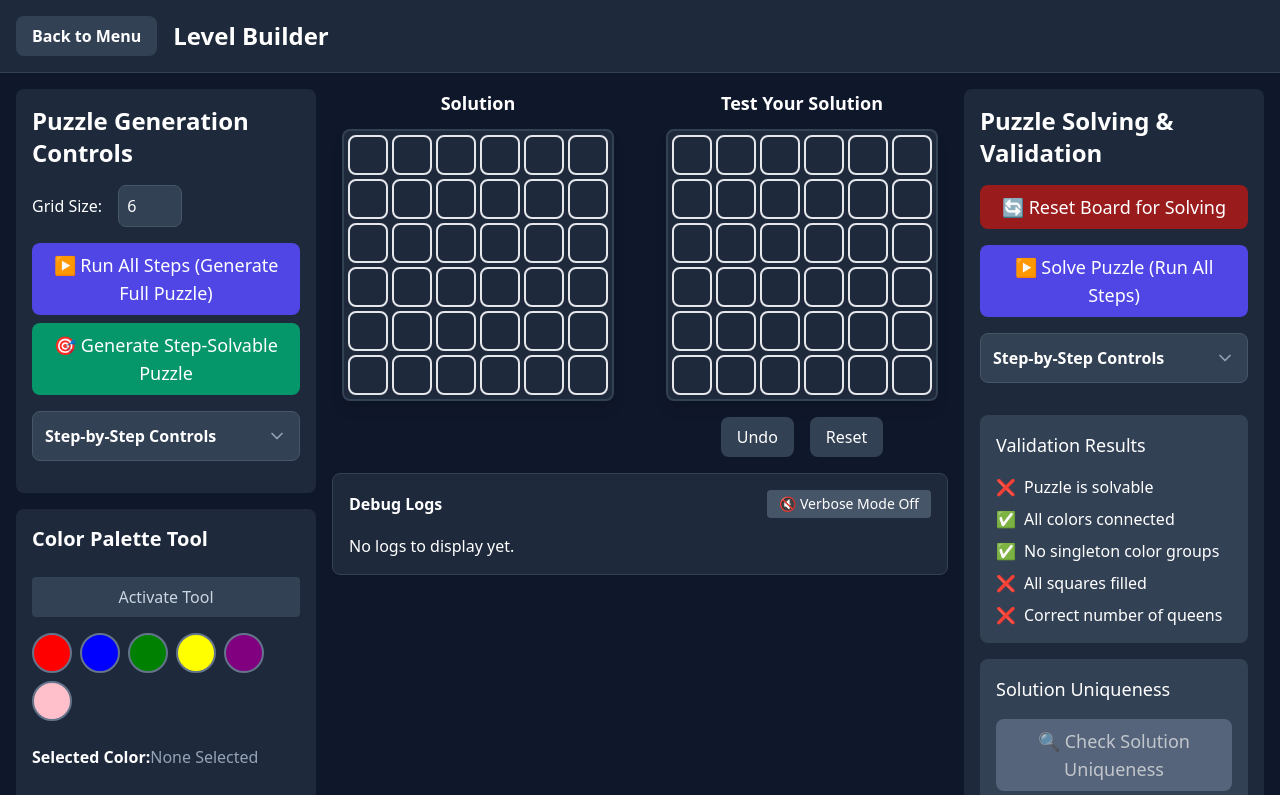
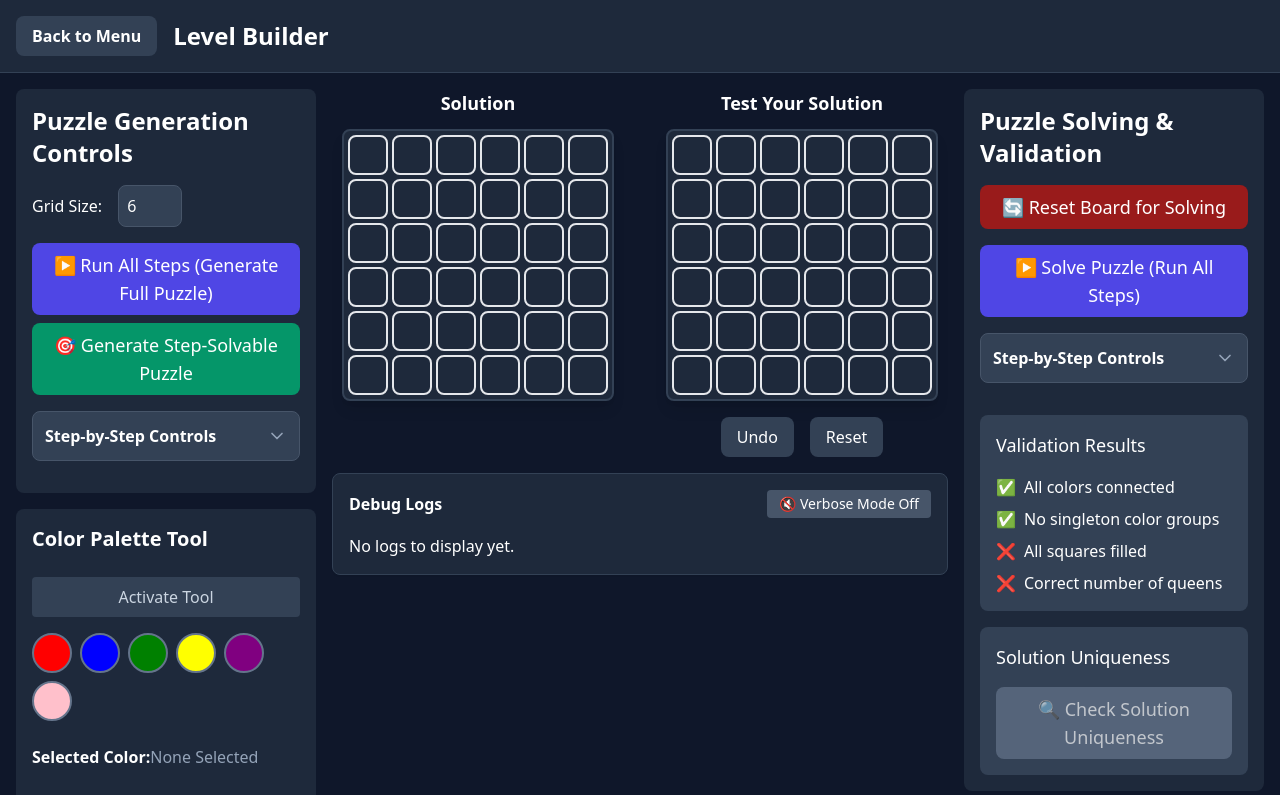
Before and after one commit to Crushford/Cassowary-Games, a Vue app: page /level-builder in a window 1280 px wide. Shown: the top 795 px of the page. Built offline with nearby package versions, Linux system fonts and the light colour scheme.

Commit message:
Remove ispuzzlesolvable

```diff
--- a/src/components/GameStateExport.vue
+++ b/src/components/GameStateExport.vue
@@ -51,7 +51,6 @@ const exportText = computed(() => {
 
   // Get validation state
   const { queenCountValid, allFilled, colorGroupsValid } = gameStore.validatePuzzle();
-  const isSolvable = gameStore.isPuzzleSolvable();
 
   // Get color group details
   const colorGroups = new Map<string, string[]>();
@@ -101,7 +100,6 @@ Validation State:
 - Queen count valid: ${queenCountValid}
 - All squares filled: ${allFilled}
 - Color groups valid: ${colorGroupsValid}
-- Is solvable: ${isSolvable}
 
 Color Group Details:
 ${colorGroupDetails}`;
--- a/src/components/PuzzleSolvingPanel.vue
+++ b/src/components/PuzzleSolvingPanel.vue
@@ -66,10 +66,6 @@
     <div class="flex flex-col gap-2 p-4 bg-slate-700 rounded-lg">
       <h3 class="text-lg font-medium text-white mb-2">Validation Results</h3>
       <div class="flex items-center gap-2">
-        <span :class="checkmarkClass(isSolvable)">{{ isSolvable ? '✅' : '❌' }}</span>
-        <span class="text-white">Puzzle is solvable</span>
-      </div>
-      <div class="flex items-center gap-2">
         <span :class="checkmarkClass(colorsConnected)">{{ colorsConnected ? '✅' : '❌' }}</span>
         <span class="text-white">All colors connected</span>
       </div>
@@ -120,11 +116,6 @@ const Accordion = defineAsyncComponent(() => import('./Accordion.vue'));
 const gameStore = useGameStore();
 
 // Computed properties for validation states
-const isSolvable = computed(() => {
-  const { queenCountValid, allFilled, colorGroupsValid } = gameStore.validatePuzzle();
-  return queenCountValid && allFilled && colorGroupsValid;
-});
-
 const colorsConnected = computed(() => {
   const colors = new Set<string>();
   for (let row = 0; row < gameStore.gridSize; row++) {
--- a/src/stores/gameStore.ts
+++ b/src/stores/gameStore.ts
@@ -139,6 +139,7 @@ export const useGameStore = defineStore('game', {
       this.playerMarks = Array.from({ length: this.gridSize }, () =>
         Array(this.gridSize).fill(null as MarkType)
       );
+      this.addDebugLog('playerMarks RESET by initializeGrid');
     },
 
     // Helper method to add debug logs
@@ -198,6 +199,7 @@ export const useGameStore = defineStore('game', {
         const lastPlayerMarks = this.moveHistory.pop();
         if (lastPlayerMarks) {
           this.playerMarks = lastPlayerMarks;
+          this.addDebugLog('playerMarks RESET by handleUndo');
         }
       }
     },
@@ -338,12 +340,14 @@ export const useGameStore = defineStore('game', {
 
       // Clear all playerMarks
       clearMarkers(this.playerMarks);
+      this.addDebugLog('playerMarks CLEARED by clearQueensAndFlags');
 
       this.isComplete = false;
     },
 
     clearMarkers() {
       clearMarkers(this.playerMarks);
+      this.addDebugLog('playerMarks CLEARED by clearMarkers');
     },
 
     hasAnySolutionQueens(): boolean {
@@ -1373,29 +1377,6 @@ export const useGameStore = defineStore('game', {
       }
     },
 
-    // Method to check if a puzzle can be solved using solver steps
-    isPuzzleSolvable(): boolean {
-      // Save current state
-      const currentQueens = [...this.queenPositions];
-
-      // Clear the board
-      this.clearQueensAndFlags();
-
-      // Run solver steps
-      this.runAllSolverSteps();
-
-      // Check if we got the correct number of queens
-      const success = this.queenPositions.length === this.gridSize;
-
-      // Restore original state
-      this.clearQueensAndFlags();
-      for (const pos of currentQueens) {
-        this.placeQueen(pos.row, pos.col);
-      }
-
-      return success;
-    },
-
     // Add toggle for verbose mode
     toggleVerboseMode() {
       this.verboseMode = !this.verboseMode;
```
